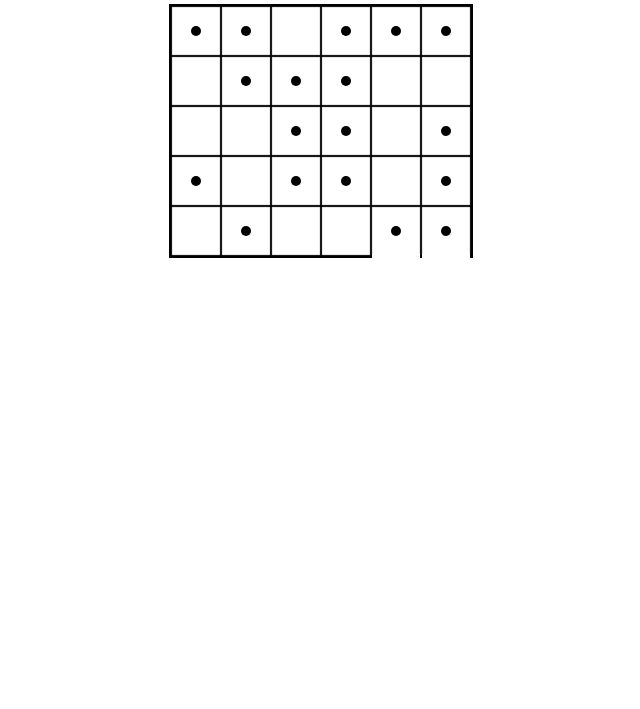
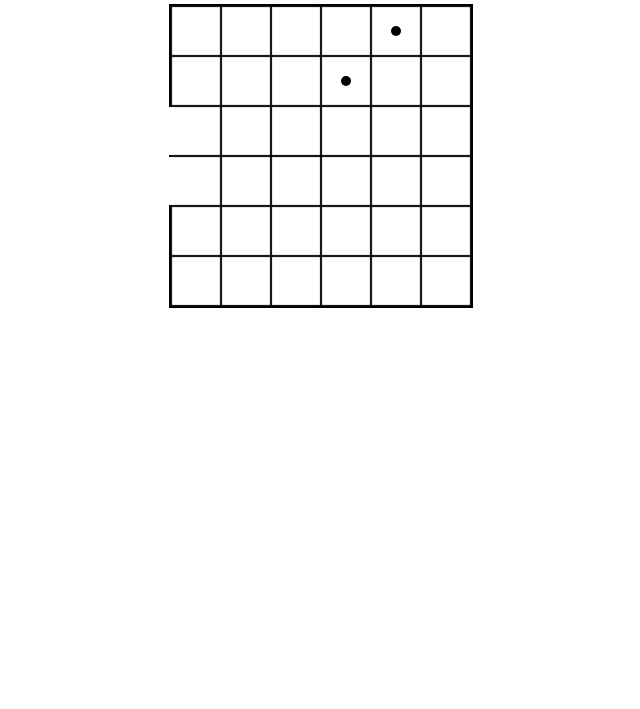
Before and after one commit to rodelcruzph/ie-simulatr, a plain HTML site: page index.html in a window 1280 px wide. Shown: the part 91-800 px from the top of the page, without its empty margins (319-959 px from the left). Drawn offline with nearby package versions, Linux system fonts and the light colour scheme.

Commit message:
automated addition of doors.

```diff
--- a/rodel-scripts.js
+++ b/rodel-scripts.js
@@ -1,4 +1,4 @@
-( function() {
+( function($) {
 
 	jQuery(document).ready( function() {
 
@@ -11,17 +11,34 @@
 var app = {
 	vars: {
 		boxDim: 50,
-		rows: 5,
+		rows: 6,
 		cols: 6,
-		people: {}
+		doors: {
+			1: {
+				x: 3, // x must less than or equal to number of cols
+				y: 1, // y must be less than or equal to number rows
+				face: 'left'
+			},
+			2: {
+				x: 4,
+				y: 1,
+				face: 'left'
+			}
+		},
+		minPeople: 2,
+		maxPeople: 5,
+		people: {},
+		timeInter: 0.36
 	},
 
 	init: function() {
-		app.drawRoom();
+		app.drawRoom(function() {
+			app.addDoors();
+		});
 		//app.getPeople();
 	},
 
-	drawRoom: function() {
+	drawRoom: function(cbf) {
 		jQuery('#classroom').css({
 			width: app.vars.boxDim * app.vars.cols,
 			height: app.vars.boxDim * app.vars.rows
@@ -33,8 +50,14 @@ var app = {
 			}
 		}
 
+		if(typeof cbf == 'function') {
+			app.addPeople(function() {
+				cbf.call(this);
+			});
+		}
+
 		//app.addPerson();
-		app.addPeople();
+		// app.addPeople();
 	},
 
 	addPerson: function() {
@@ -53,11 +76,36 @@ var app = {
 		app.getPeople();
 	},
 
-	addPeople: function() {
-		jQuery(".classroom-wrap li:nth-last-child(2), .classroom-wrap li:last-child").addClass('door');
+	addDoors: function(cbf) {
 
-		var minPeople = 15;
-		var maxPeople = app.vars.rows * app.vars.cols;
+		var numOfDoors = Object.keys(app.vars.doors).length;
+
+		// jQuery(this) =
+
+		// add door class
+		// for(var j = 1; j <= app.vars.rows; j++) {
+		// 	for(var = i; i <= app.vars.cols; i++) {
+
+		// 	}
+		// }
+
+		for(var i = 1; i <= numOfDoors; i++) {
+			var x = app.vars.doors[i].x,
+				y = app.vars.doors[i].y,
+				face = app.vars.doors[i].face;
+
+			jQuery('.classroom-wrap li[data-row=' +x+ '][data-col=' +y+ ']').addClass('door '+ face);
+
+			// jQuery('.classroom-wrap li[data-row=' +y+ '][data-col=' +x+ ']').addClass('here');
+		}
+
+	},
+
+	addPeople: function(cbf) {
+		// jQuery(".classroom-wrap li:nth-last-child(2), .classroom-wrap li:last-child").addClass('door');
+
+		var minPeople = app.vars.minPeople;
+		var maxPeople = app.vars.maxPeople;
 		var currPeople = Math.floor(Math.random()* (maxPeople - minPeople + 1) + minPeople);
 		jQuery('#number').text(currPeople + ' people');
 
@@ -66,13 +114,22 @@ var app = {
 			  return Math.round(Math.random())-0.5
 			}).slice(0,currPeople);
 
+		console.log(randomElements);
+
 		jQuery(randomElements).addClass('people');
 		jQuery('.people').append(people);
 
-		app.getPeople();
+		if(typeof cbf == 'function') {
+			app.getPeople(function() {
+				cbf.call(this);
+			});
+		}
+
+		// app.getPeople();
+
 	},
 
-	getPeople: function() {
+	getPeople: function(cbf) {
 		var i = 1;
 
 		jQuery('.classroom-wrap li').each(function() {
@@ -84,5 +141,10 @@ var app = {
 				i += 1;
 			}
 		});
-	}
+
+		if(typeof cbf == 'function') {
+			cbf.call(this);
+		}
+	},
+
 }
--- a/style.css
+++ b/style.css
@@ -67,13 +67,40 @@ body{
 		    font-size: 10px;
 		    position: relative;
 		}
-			.classroom-wrap li:nth-last-child(2), .classroom-wrap li:last-child{
+			/*.classroom-wrap li:nth-last-child(2),
+			.classroom-wrap li:last-child{
 				-webkit-box-shadow: inset 0px 0px 1px 1px rgba(0, 0, 0, 1);
 				-moz-box-shadow:    inset 0px 0px 1px 1px rgba(0, 0, 0, 1);
 				box-shadow:         inset 0px 0px 1px 1px rgba(0, 0, 0, 1);
 				position: relative;
+			}*/
+			.classroom-wrap li.door:after {
+				content: '';
+				background: #fff;
+				/*width: 95%;
+				height: 4px;*/
+				position: absolute;
+				/*bottom: -2px;
+				left: 1px;*/
+				z-index: 1;
 			}
-			.classroom-wrap li:nth-last-child(2):after, .classroom-wrap li:last-child:after {
+
+			.classroom-wrap li.door.top:after {
+				width: 95%;
+				height: 4px;
+				position: absolute;
+				top: -2px;
+				left: 1px;
+			}
+
+			.classroom-wrap li.door.right:after {
+				width: 4px;
+				height: 95%;
+				position: absolute;
+				top: 1px;
+				right: -2px;
+			}
+			.classroom-wrap li.door.bottom:after {
 				content: '';
 				background: #fff;
 				width: 95%;
@@ -81,6 +108,13 @@ body{
 				position: absolute;
 				bottom: -2px;
 				left: 1px;
+			}
+			.classroom-wrap li.door.left:after {
+				width: 4px;
+				height: 95%;
+				position: absolute;
+				top: 1px;
+				left: -2px;
 			}
 			.people span{
 				width: 10px;
```
Lines whose indentation alone changed are shown as unchanged.
